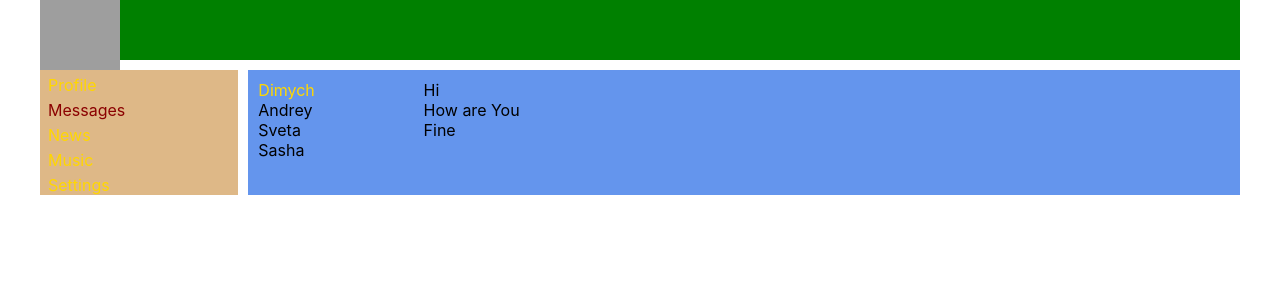
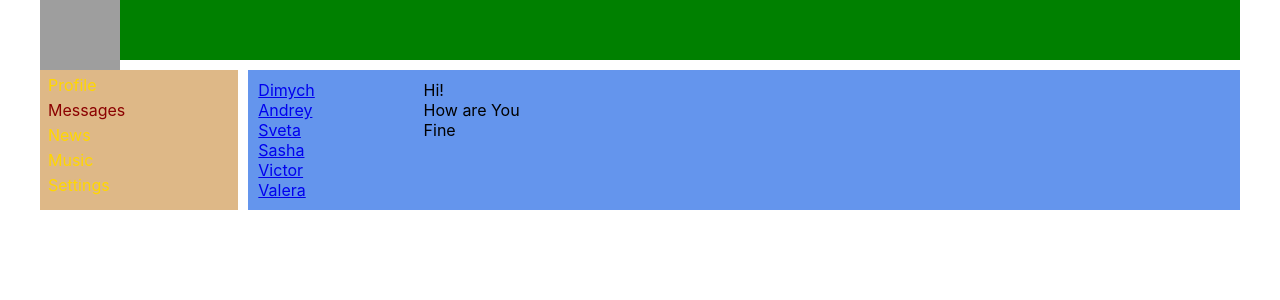
Before and after one commit to Manfred7/react_soc_netw, a React (Create React App) app: page /dialogs in a window 1280 px wide. Shown: the top 300 px of the page. Built offline with nearby package versions, Linux system fonts and the light colour scheme; grey boxes are pictures that could not be loaded.

Commit message:
Дробим на маленькие компоненты

```diff
--- a/src/App.js
+++ b/src/App.js
@@ -18,7 +18,7 @@ function App() {
                 {/*<Profile/>*/}
                 <div className="app-wrapper-content">
 
-                    <Route  path="/dialogs" component={Dialogs}/>
+                    <Route exact path="/dialogs" component={Dialogs}/>
                     <Route path="/profile" component={Profile}/>
                     <Route path="/music" component={Music}/>
                     <Route path="/news" component={News}/>
--- a/src/components/Dialogs/Dialogs.jsx
+++ b/src/components/Dialogs/Dialogs.jsx
@@ -1,32 +1,44 @@
 import React from 'react';
 import s from './Dialogs.module.css'
+import {NavLink} from "react-router-dom";
 
-const Dialogs = (props) => {
+
+const Dialog = (props) => {
+    return (
+        <div className={s.dialog}>
+            <NavLink to={"/dialogs/" + props.id}> {props.userName}</NavLink>
+        </div>
+    )
+}
+
+const Message = (props) => {
+    return (
+        <div className={s.txt}>{props.txt}</div>
+    )
+}
+
+const Dialogs = (props) =>
+{
     return (
         <div className={s.dialogs}>
 
             <div className={s.dialogItems}>
-                <div className={s.dialog + ' ' + s.active}>
-                    Dimych
-                </div>
-                <div className={s.dialog}>
-                    Andrey
-                </div>
-                <div className={s.dialog}>
-                    Sveta
-                </div>
-                <div className={s.dialog}>
-                    Sasha
-                </div>
+                <Dialog id="1" userName="Dimych"/>
+                <Dialog id="2" userName="Andrey"/>
+                <Dialog id="3" userName="Sveta"/>
+                <Dialog id="4" userName="Sasha"/>
+                <Dialog id="5" userName="Victor"/>
+                <Dialog id="6" userName="Valera"/>
             </div>
 
             <div className={s.messages}>
-                <div className={s.message}>Hi</div>
-                <div className={s.message}>How are You</div>
-                <div className={s.message}>Fine</div>
+                <Message txt="Hi!"/>
+                <Message txt="How are You"/>
+                <Message txt="Fine"/>
             </div>
         </div>
     );
-};
+}
+
 
 export default Dialogs;
--- a/src/components/Profile/MyPosts/MyPosts.jsx
+++ b/src/components/Profile/MyPosts/MyPosts.jsx
@@ -4,11 +4,16 @@ import Post from "../Post/Post";
 
 const MyPosts = () => {
     return (
-        <div className={s.myPosts}> myposts
+        <div className={s.myPosts}>
+            <h3>My Posts</h3>
 
             <div className={s.newPost}>
-                <textarea> </textarea>
-                <button>Add new Post</button>
+                <div>
+                    <textarea> </textarea>
+                </div>
+                <div>
+                    <button>Add new Post</button>
+                </div>
             </div>
 
             <div>
--- a/src/components/Profile/MyPosts/MyPosts.module.css
+++ b/src/components/Profile/MyPosts/MyPosts.module.css
@@ -5,5 +5,10 @@
 }
 
 .newPost{
+    padding: 10px;
     background: chartreuse;
 }
+.newPost button{
+
+
+}
--- a/src/components/Profile/Profile.jsx
+++ b/src/components/Profile/Profile.jsx
@@ -1,27 +1,13 @@
 import React from 'react';
 import s from './Profile.module.css'
 import MyPosts from "./MyPosts/MyPosts";
+import ProfileInfo from "./ProfileInfo/ProfileInfo";
 
 const Profile = () => {
     return (
-        <div >
-            <div>
-                <img
-                    src="https://cdn.shazoo.ru/c800x360/161743_5LpKjDRLyv_4790632_samurai_jack_2422x1500_w.jpg"
-                    alt=""
-                />
-            </div>
-
-            <div>
-                <div className={s.ava}>
-                    ava
-                </div>
-                <div className={s.description}>
-                    +description :)
-                </div>
-            </div>
+        <div>
+            <ProfileInfo/>
             <MyPosts/>
-
         </div>
     );
 };
--- a/src/components/Profile/Profile.module.css
+++ b/src/components/Profile/Profile.module.css
@@ -2,11 +2,3 @@
     grid-area: c;
     background: cadetblue;
 }
-
-.ava{
-    background: darkmagenta;
-}
-
-.description{
-    background: blueviolet;
-}
--- a/src/components/Profile/ProfileInfo/ProfileInfo.jsx
+++ b/src/components/Profile/ProfileInfo/ProfileInfo.jsx
@@ -0,0 +1,26 @@
+import React from 'react';
+import s from "./ProfileInfo.module.css";
+
+const ProfileInfo = () => {
+    return (
+        <div>
+            <div>
+                <img
+                    src="https://cdn.shazoo.ru/c800x360/161743_5LpKjDRLyv_4790632_samurai_jack_2422x1500_w.jpg"
+
+                />
+            </div>
+
+            <div>
+                <div className={s.ava}>
+                    ava
+                </div>
+                <div className={s.description}>
+                    +description :)
+                </div>
+            </div>
+        </div>
+    );
+};
+
+export default ProfileInfo;
--- a/src/components/Profile/ProfileInfo/ProfileInfo.module.css
+++ b/src/components/Profile/ProfileInfo/ProfileInfo.module.css
@@ -0,0 +1,9 @@
+.ava{
+    background: darkmagenta;
+    padding: 10px;
+}
+
+.description{
+    background: blueviolet;
+    padding: 10px;
+}
```
